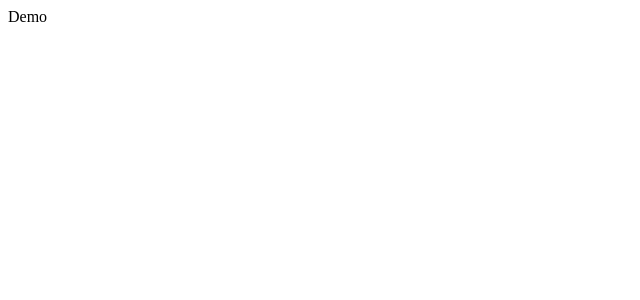
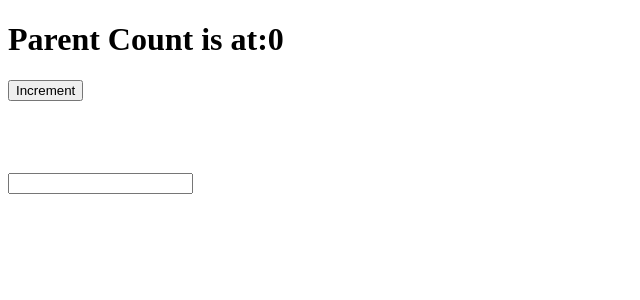
Before and after one commit to bobbyDeepak1415/React_Hooks, a React (Vite) app: page / in a window 1280 px wide. Shown: the top 300 px of the page, without its empty margins (0-640 px from the left). Built offline with nearby package versions, Linux system fonts and the light colour scheme.

Commit message:
setup done

```diff
--- a/src/Child1.jsx
+++ b/src/Child1.jsx
@@ -1,6 +1,8 @@
 import React from "react";
 
 const Child1 = () => {
+    console.log("Child rendering...")
+
   return <div></div>;
 };
 
--- a/src/Demo.jsx
+++ b/src/Demo.jsx
@@ -1,8 +1,23 @@
-import React from "react";
+import React, { useState } from "react";
 
 const Demo = () => {
+
+  console.log("Parent rendering...")
+
+  const [count,setCount]=useState(0)
+
+
+
   return <div>
-    Demo
+    <h1>Parent Count is at:{count}</h1>
+    <button onClick={()=>setCount(count+1)}>Increment</button>
+    <div>
+<br/>
+<br/>
+<br/>
+<br/>
+    <input/>
+    </div>
   </div>;
 };
 
```
